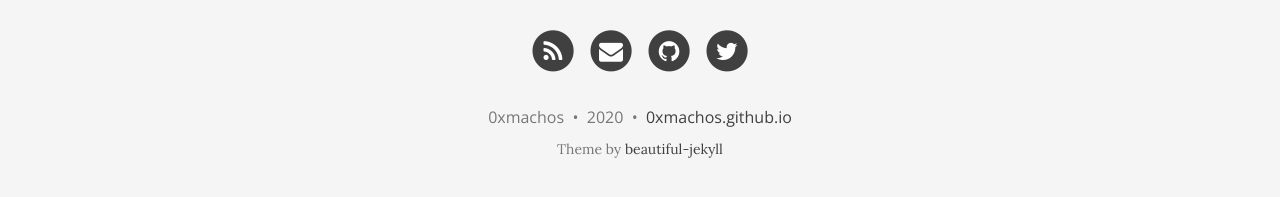
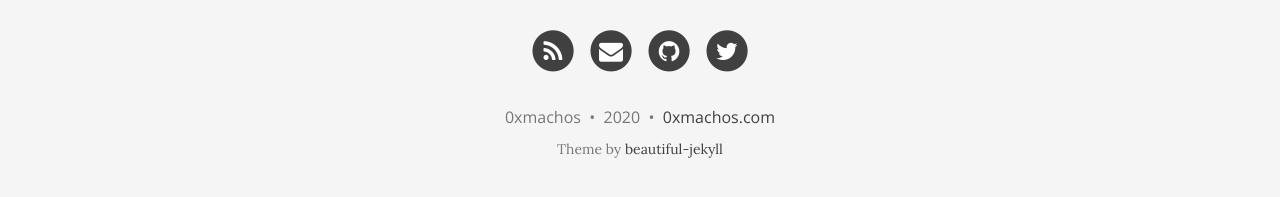
Before and after one commit to 0xmachos/0xmachos.github.io, a Jekyll site: the page built from index.html, in a window 1280 px wide and 900 px high, scrolled down 1539 px. Shown: the part 690-887 px from the top of the window. Built offline with Jekyll 4.4.1, drawn with Linux system fonts in a browser that asks for light colours; nearby versions of some CDN libraries; the list of posts is cut into pages by our own code.

Commit message:
url-pretty: Update to 0xmachos.com

```diff
--- a/_config.yml
+++ b/_config.yml
@@ -98,7 +98,7 @@ share-links-active:
 
 # How to display the link to the website in the footer
 # Remove this if you don't want a link in the footer
-url-pretty: "0xmachos.github.io"  # eg. "deanattali.com/beautiful-jekyll"
+url-pretty: "0xmachos.com"  # eg. "deanattali.com/beautiful-jekyll"
 
 # --- Comments --- #
 
```
